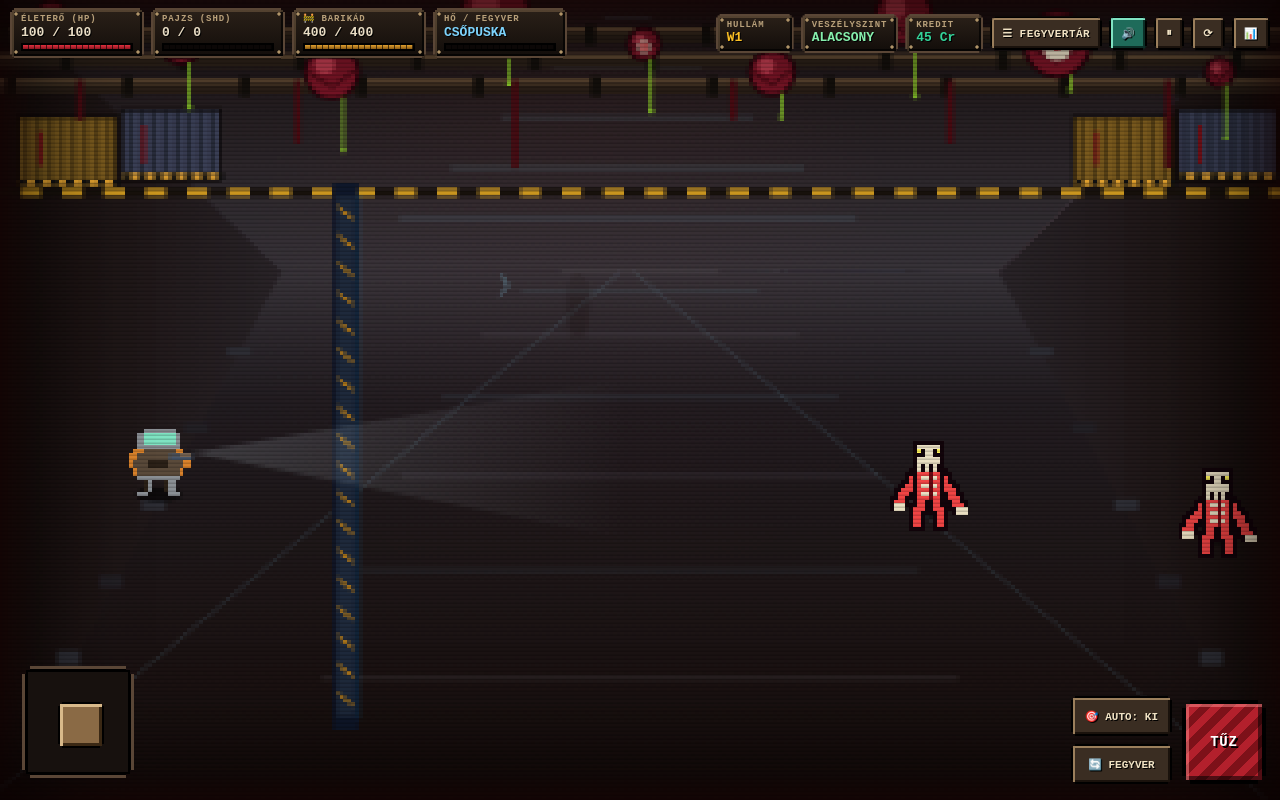
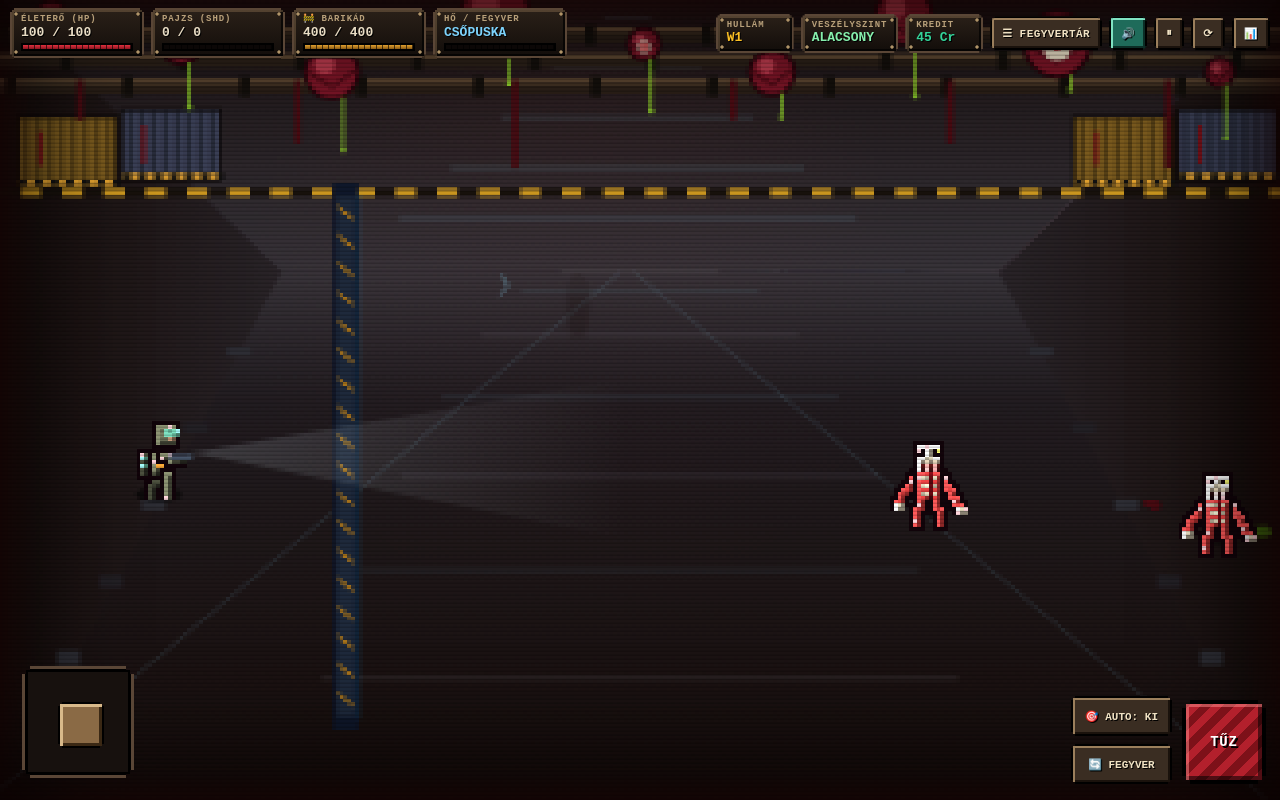
Before and after one commit to strattila90-hue/ALONE-IN-THE-CORRIDOR-1000-DAYS, a plain HTML site: page index.html in a window 1280 px wide. Both pictures are taken after a click on the button "▶ BEVETÉS INDÍTÁSA". Drawn offline with Linux system fonts and the light colour scheme.

Commit message:
Add files via upload

```diff
--- a/index.html
+++ b/index.html
@@ -1237,35 +1237,60 @@ html,body{overscroll-behavior:none}
         return c;
       }
 
+      function finishSprite(small, sc) {
+        const w = small.width, h = small.height, sctx = small.getContext('2d');
+        const img = sctx.getImageData(0, 0, w, h), d = img.data, s0 = new Uint8ClampedArray(d);
+        const isOut = (x, y) => { if (x < 0 || y < 0 || x >= w || y >= h) return true; const i = (y * w + x) * 4; return s0[i + 3] < 40 || (s0[i] < 30 && s0[i + 1] < 14 && s0[i + 2] < 24); };
+        for (let y = 0; y < h; y++) for (let x = 0; x < w; x++) {
+          const i = (y * w + x) * 4;
+          if (isOut(x, y)) continue;
+          let k = 1, spec = false;
+          if (isOut(x - 1, y) || isOut(x, y - 1)) { k = 1.32; spec = ((x * 5 + y * 3) % 7) === 0; }
+          else if (isOut(x + 1, y) || isOut(x, y + 1)) k = 0.58;
+          else if (((x * 7 + y * 13) % 5) === 0) k = 0.8;
+          else if (((x * 3 + y * 11) % 9) === 0) k = 1.16;
+          if (spec) { d[i] = 255; d[i + 1] = 214; d[i + 2] = 220; }
+          else { d[i] = Math.min(255, s0[i] * k); d[i + 1] = Math.min(255, s0[i + 1] * k); d[i + 2] = Math.min(255, s0[i + 2] * k); }
+        }
+        sctx.putImageData(img, 0, 0);
+        const out = document.createElement('canvas');
+        out.width = w * sc; out.height = h * sc;
+        const o = out.getContext('2d'); o.imageSmoothingEnabled = false;
+        o.drawImage(small, 0, 0, w * sc, h * sc);
+        return out;
+      }
+
       function getHeroSprite(armorTier, walkFrame) {
         const key = `hero_${armorTier}_${walkFrame}`;
         if (spriteCache.has(key)) return spriteCache.get(key);
-        const palettes = [
-          { b: '#2b2118', s: '#d9822b', h: '#5a4a3a', v: '#7fe3c2', g: '#8a8f94' },
-          { b: '#33281c', s: '#e0a02f', h: '#4a4f55', v: '#9ff0d6', g: '#b5bcc4' },
-          { b: '#1f2a2e', s: '#d9822b', h: '#3a4a52', v: '#c8fff0', g: '#cfd6dc' },
-          { b: '#14181c', s: '#c4222f', h: '#2a3238', v: '#ffe14a', g: '#e8dcc4' }
+        const t = Math.min(armorTier, 3);
+        const PALS = [
+          { m: '#6b6f57', t: '#d9822b', p: '#3a3d30', g: '#7fe3c2' },
+          { m: '#56626c', t: '#e0a02f', p: '#2f373d', g: '#9ff0d6' },
+          { m: '#4a5a68', t: '#d9822b', p: '#262d33', g: '#7fd8ff' },
+          { m: '#4a3a40', t: '#c4222f', p: '#1c1618', g: '#ffb02e' }
         ];
-        const pal = palettes[Math.min(armorTier, palettes.length - 1)];
-        const legL = walkFrame === 1 ? 'h' : 'b';
-        const legR = walkFrame === 2 ? 'h' : 'b';
-        const matrix = [
-          '.....gggggg.....',
-          '....gvvvvvvg....',
-          '....gvvvvvvg....',
-          '....gggggggg....',
-          '...sshhhhhhss...',
-          '..sshhhhhhhhss..',
-          '..shhhbbbbhhhs..',
-          '..shhhbbbbhhhs..',
-          '...shhhhhhhhs...',
-          '....gggggggg....',
-          walkFrame === 1 ? '....' + legL + 'g....' + legR + 'g....' : '.....' + legL + 'g..' + legR + 'g.....',
-          walkFrame === 2 ? '....' + legL + 'g....' + legR + 'g....' : '.....' + legL + 'g..' + legR + 'g.....',
-          '....gg....gg....'
-        ];
-        if (walkFrame === 1) matrix.pop();
-        const sprite = buildPixelSprite(matrix, pal, 4);
+        const C = PALS[t], K = '#12040a', SK = '#c79a7a';
+        const small = document.createElement('canvas'); small.width = 20; small.height = 20;
+        const c = small.getContext('2d');
+        const R = (x, y, w, h, col) => { c.fillStyle = col; c.fillRect(x, y, w, h); };
+        const L = (x1, y1, x2, y2, th, col) => {
+          const n = Math.max(1, Math.max(Math.abs(x2 - x1), Math.abs(y2 - y1)));
+          for (const [tt, cc] of [[th + 2, K], [th, col]]) for (let i = 0; i <= n; i++) R(Math.round(x1 + (x2 - x1) * i / n - tt / 2), Math.round(y1 + (y2 - y1) * i / n - tt / 2), tt, tt, cc);
+        };
+        const [bx, by, fx, fy] = [[8, 19, 12, 19], [6, 18, 14, 19], [10, 19, 11, 18]][walkFrame % 3];
+        L(9, 14, bx, by, 2, C.p); L(8, 9, 11, 11, 2, C.p);
+        R(4, 7, 4, 8, K); R(5, 8, 2, 6, C.p); R(5, 9, 2, 1, C.g); R(5, 11, 2, 1, C.g);
+        if (t >= 2) { R(3, 6, 2, 3, C.m); R(3, 14, 2, 2, C.m); }
+        R(7, 7, 7, 8, K); R(8, 8, 5, 6, C.m); R(9, 9, 3, 3, C.t); R(8, 13, 5, 1, C.p);
+        if (t === 3) R(10, 10, 2, 2, C.g);
+        L(12, 14, fx, fy, 2, C.m);
+        if (t >= 2) R(Math.round((12 + fx) / 2), 16, 1, 2, C.g);
+        if (t >= 1) { R(7, 6, 5, 3, K); R(8, 6, 4, 2, C.m); R(8, 6, 4, 1, C.t); }
+        R(8, 0, 7, 7, K); R(9, 1, 5, 5, C.m); R(11, 2, 4, 2, C.g); R(12, 4, 2, 1, SK); R(9, 6, 3, 1, K);
+        if (t === 3) { R(15, 1, 2, 2, '#fff7c0'); R(6, 5, 2, 2, C.t); }
+        L(11, 9, 15, 10, 2, C.m); R(15, 9, 2, 2, C.p);
+        const sprite = finishSprite(small, 3);
         spriteCache.set(key, sprite);
         return sprite;
       }
@@ -1277,9 +1302,9 @@ html,body{overscroll-behavior:none}
         const K = '#12040a', F = cfg.color, H = cfg.accent, B = '#eadfc2', P = '#e58fa0', Pd = '#a24a68', E = '#fff35c', S = '#8fd12b', M = '#6a0912', SK = '#c79a7a';
         const a = frame % 2, GW = 22, GH = 24;
         const sc = { boss: 7, brute: 4, carrier: 4, screamer: 4, larva: 3 }[typeKey] || 3;
-        const sp = document.createElement('canvas'); sp.width = GW * sc; sp.height = GH * sc;
+        const sp = document.createElement('canvas'); sp.width = GW; sp.height = GH;
         const c = sp.getContext('2d');
-        const R = (x, y, w, h, col) => { c.fillStyle = col; c.fillRect(Math.round(x) * sc, Math.round(y) * sc, Math.round(w) * sc, Math.round(h) * sc); };
+        const R = (x, y, w, h, col) => { c.fillStyle = col; c.fillRect(Math.round(x), Math.round(y), Math.round(w), Math.round(h)); };
         const L = (x1, y1, x2, y2, t, col) => {
           const n = Math.max(1, Math.round(Math.max(Math.abs(x2 - x1), Math.abs(y2 - y1))));
           for (const [tt, cc] of [[t + 2, K], [t, col]]) for (let i = 0; i <= n; i++) R(x1 + (x2 - x1) * i / n - tt / 2, y1 + (y2 - y1) * i / n - tt / 2, tt, tt, cc);
@@ -1328,8 +1353,9 @@ html,body{overscroll-behavior:none}
           L(9, 15, 8 - a * 2, 22, 2, F); L(13, 15, 14 + a * 2, 22, 2, F);
           L(8, 10, 3, 17 + a, 2, F); claw(3, 17 + a); L(14, 10, 19, 17 + (1 - a), 2, F); claw(19, 17 + (1 - a)); ribs(11, 9, 6, 7); skull(11, 5);
         }
-        spriteCache.set(key, sp);
-        return sp;
+        const fin = finishSprite(sp, sc);
+        spriteCache.set(key, fin);
+        return fin;
       }
 
       const canvas = document.getElementById('gameCanvas');
@@ -1399,6 +1425,7 @@ html,body{overscroll-behavior:none}
         floatingTexts: [],
         decals: [],
         gibs: [],
+        corpses: [],
         wUp: {}, turretLevel: 0, turretY: 300, turretCd: 0, turretFlash: 0,
         rainDrops: []
       };
@@ -1505,6 +1532,7 @@ html,body{overscroll-behavior:none}
         state.floatingTexts = [];
         state.decals = [];
         state.gibs = [];
+        state.corpses = [];
         state.wUp = {}; state.turretLevel = 0; state.turretCd = 0; state.turretFlash = 0; state.turretY = state.height * 0.55;
         state.player.x = Math.max(68, Math.floor(getBarricadeX() * 0.46));
         state.player.y = Math.floor(state.height * 0.58);
@@ -1708,6 +1736,8 @@ html,body{overscroll-behavior:none}
         // Stilizált, idegen nyálkaeffektus – nem naturális találati látvány.
         addDecal(enemy.x, enemy.y + enemy.radius * 0.65, Math.random() < 0.55 ? '#5a0e16' : '#4a7a12', Math.min(34, enemy.radius * 1.3));
         spawnGibs(enemy, enemy.isBoss ? 28 : (enemy.radius >= 20 ? 13 : 7));
+        state.corpses.push({ sp: getEnemySprite(enemy.typeKey, enemy.animFrame), x: enemy.x, y: enemy.y, r: enemy.radius, life: 9 });
+        if (state.corpses.length > 14) state.corpses.shift();
         spawnParticles(enemy.x, enemy.y, 10, '#a3121f', 60, 280, 0.5, 4);
         spawnParticles(enemy.x, enemy.y, enemy.isBoss ? 42 : 16, enemy.accent || '#84cc16', 55, 260, 0.52, 4.5);
         spawnParticles(enemy.x, enemy.y, enemy.isBoss ? 22 : 7, '#84cc16', 25, 130, 0.62, 5);
@@ -1922,6 +1952,12 @@ html,body{overscroll-behavior:none}
             state.turretFlash = 0.05;
             AudioEngine.playTone(520, 140, 0.05, 'square', 0.04);
           }
+        }
+        state.growlT = (state.growlT || 0) - dt;
+        if (state.growlT <= 0 && state.enemies.length) { AudioEngine.playMonsterGrowl(); state.growlT = 4 + Math.random() * 5; }
+        if (state.hp < state.maxHp * 0.3) {
+          state.hbT = (state.hbT || 0) - dt;
+          if (state.hbT <= 0) { AudioEngine.playTone(60, 38, 0.16, 'sine', 0.14); AudioEngine.playTone(60, 38, 0.12, 'sine', 0.1, 0.18); state.hbT = 0.9; }
         }
         state.spawnTimer -= dt;
         if (state.spawnTimer <= 0 && state.enemies.length < 7 + state.wave * 2) {
@@ -2128,6 +2164,7 @@ html,body{overscroll-behavior:none}
       }
 
       function updateParticlesAndTexts(dt) {
+        for (let i = state.corpses.length - 1; i >= 0; i--) { state.corpses[i].life -= dt; if (state.corpses[i].life <= 0) state.corpses.splice(i, 1); }
         for (const g of state.gibs) {
           if (g.landed) continue;
           g.vz -= 900 * dt; g.z += g.vz * dt; g.x += g.vx * dt; g.gy += g.vg * dt;
@@ -2453,6 +2490,13 @@ html,body{overscroll-behavior:none}
           ctx.restore();
         }
 
+        for (const cp of state.corpses) {
+          const ch = cp.sp.height * 0.24;
+          ctx.globalAlpha = Math.min(0.85, cp.life / 3);
+          ctx.drawImage(cp.sp, Math.round(cp.x - cp.sp.width / 2), Math.round(cp.y + cp.r - ch), cp.sp.width, ch);
+          ctx.fillStyle = 'rgba(60,0,10,.55)'; ctx.fillRect(Math.round(cp.x - cp.sp.width / 2), Math.round(cp.y + cp.r - ch), cp.sp.width, ch);
+        }
+        ctx.globalAlpha = 1;
         for (const g of state.gibs) {
           const s = g.s, gx = g.x, gy = g.gy - g.z;
           ctx.fillStyle = '#1a050a'; ctx.fillRect(gx - s / 2 - 1, gy - s / 2 - 1, s + 2, s + 2);
@@ -2636,7 +2680,20 @@ html,body{overscroll-behavior:none}
         ctx.ellipse(enemy.x, enemy.y + enemy.radius + 4, enemy.radius * 0.85, 5, 0, 0, Math.PI * 2);
         ctx.fill();
 
-        ctx.drawImage(sprite, Math.round(enemy.x - sprite.width * 0.5), Math.round(enemy.y - sprite.height * 0.55));
+        const br = 1 + Math.sin(state.time * 5 + enemy.y * 0.07) * 0.035;
+        const tw = Math.sin(state.time * 31 + enemy.y) > 0.965 ? 3 : 0;
+        const dh = sprite.height * br, dx = Math.round(enemy.x - sprite.width * 0.5) + tw, dy = Math.round(enemy.y - sprite.height * 0.55 + sprite.height - dh);
+        ctx.drawImage(sprite, dx, dy, sprite.width, dh);
+        ctx.globalAlpha = 0.22 + 0.14 * Math.sin(state.time * 7 + enemy.x * 0.1);
+        ctx.fillStyle = enemy.typeKey === 'wraith' ? '#7ff' : (enemy.typeKey === 'bomber' ? '#ffb02e' : '#ff3b2e');
+        ctx.fillRect(enemy.x - 7, enemy.y - sprite.height * 0.27, 14, 5);
+        ctx.globalAlpha = 1;
+        if (enemy.hp < enemy.maxHp * 0.5) {
+          ctx.fillStyle = '#7a0f1c'; ctx.fillRect(dx + sprite.width * 0.3, dy + sprite.height * 0.45, 7, 6);
+          ctx.fillStyle = '#d02a3a'; ctx.fillRect(dx + sprite.width * 0.3 + 1, dy + sprite.height * 0.45 + 1, 4, 3);
+          if (enemy.hp < enemy.maxHp * 0.25) { ctx.fillStyle = '#7a0f1c'; ctx.fillRect(dx + sprite.width * 0.6, dy + sprite.height * 0.3, 6, 7); ctx.fillStyle = '#e8dcc4'; ctx.fillRect(dx + sprite.width * 0.6 + 1, dy + sprite.height * 0.3 + 2, 3, 1); }
+        }
+        if (!state.paused && state.running && Math.random() < state.dt * 1.5 && enemy.x < state.width) addDecal(enemy.x + (Math.random() - 0.5) * 8, enemy.y + enemy.radius, Math.random() < 0.5 ? '#4a0b12' : '#3f6a10', 5);
         if (enemy.hitFlash > 0) {
           ctx.fillStyle = 'rgba(255, 255, 255, 0.38)';
           ctx.beginPath();
--- a/sw.js
+++ b/sw.js
@@ -1,4 +1,4 @@
-const CACHE_NAME = 'alone-in-the-corridor-1000-days-v5';
+const CACHE_NAME = 'alone-in-the-corridor-1000-days-v6';
 const ASSETS = [
   './',
   './index.html',
```
Also changed, not shown: 1 other file.
